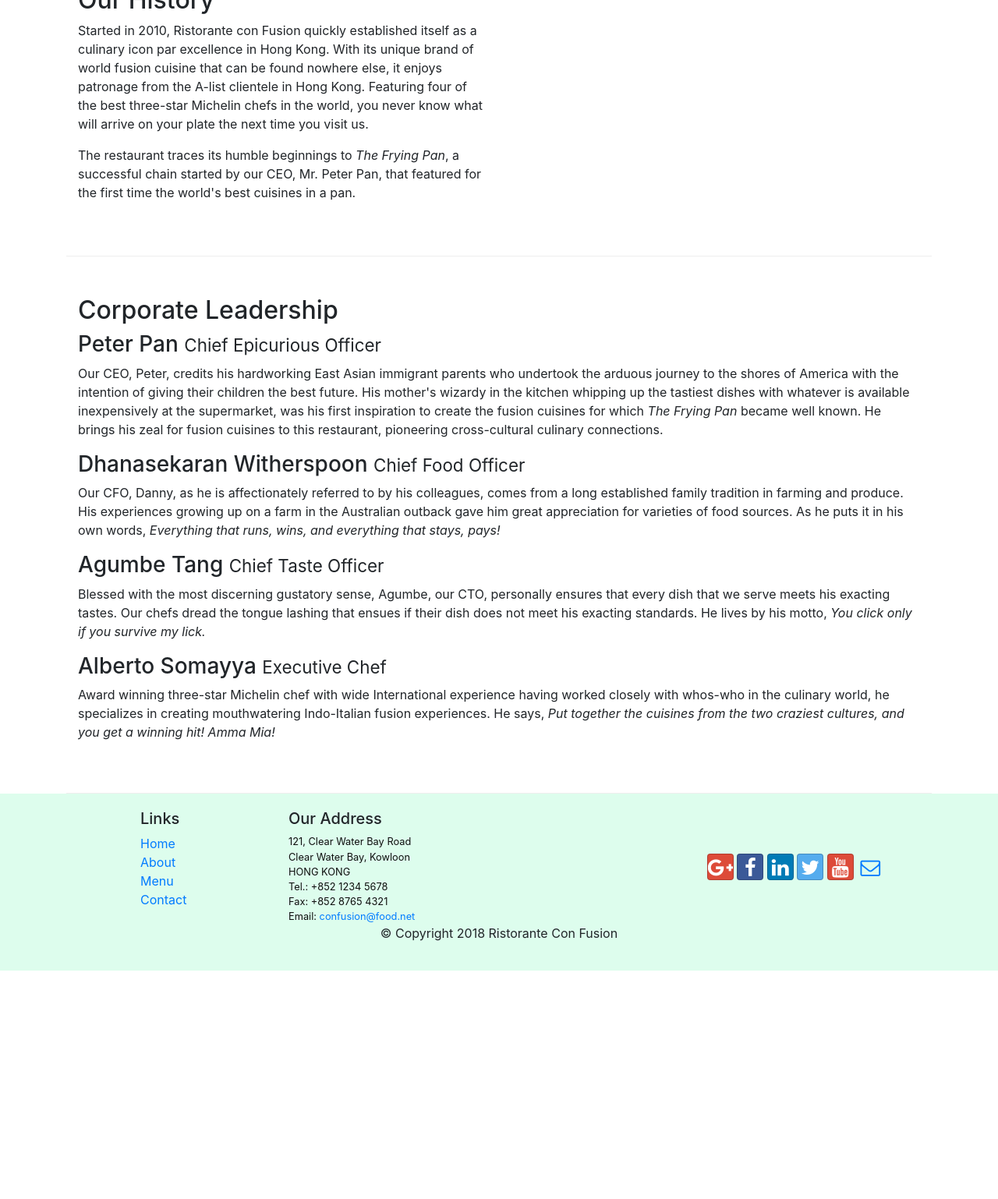
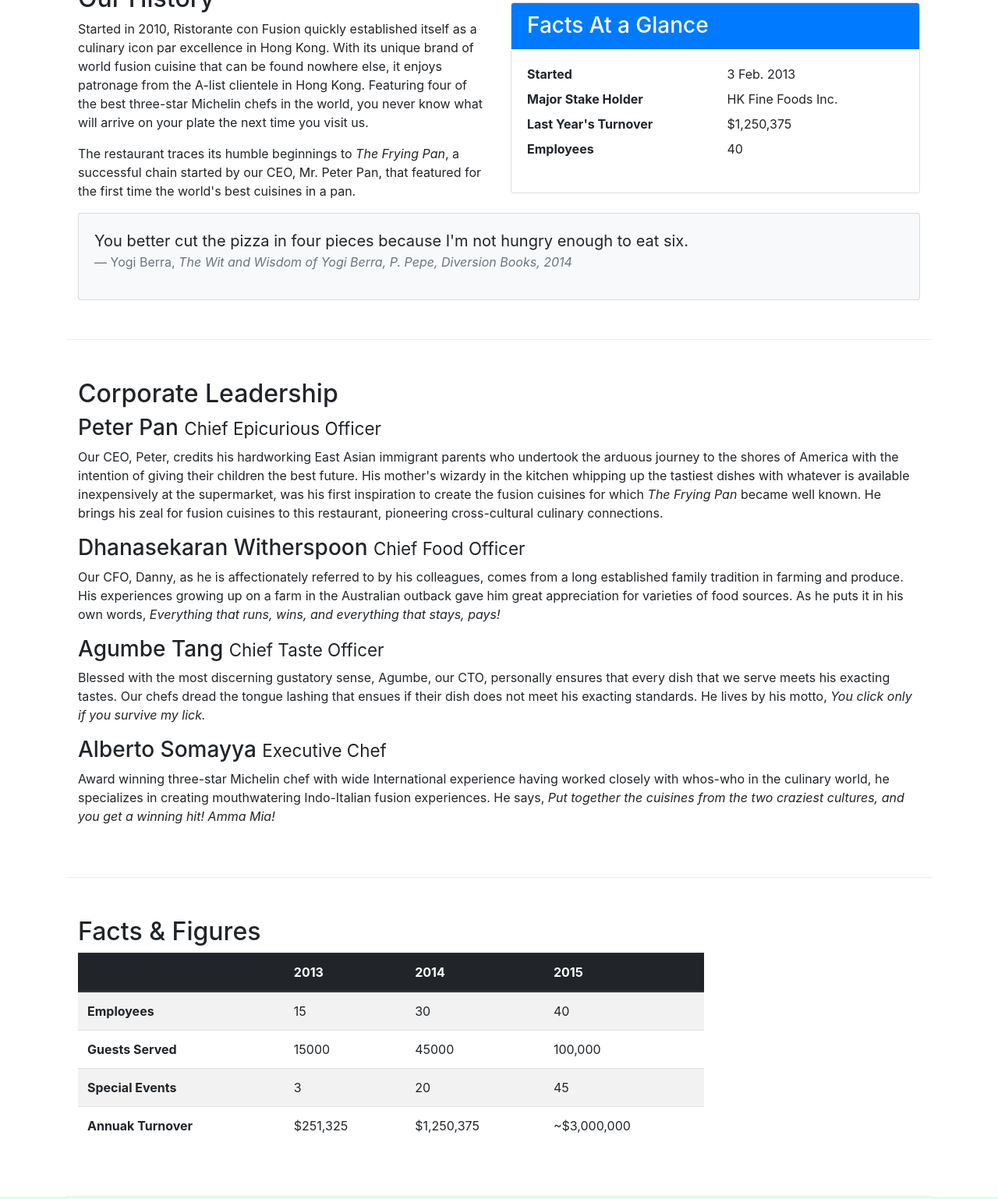
Before and after one commit to aliataf/conFusion, a website: page aboutus.html in a window 1280 px wide. Shown: the part 536-2074 px from the top of the page at 78% size. Before the commit the page ends 1781 px from the top, so only its background shows below. Drawn offline with nearby package versions, Linux system fonts and the light colour scheme.

Commit message:
Tables and Cards

```diff
--- a/aboutus.html
+++ b/aboutus.html
@@ -66,7 +66,34 @@
                 <p>Started in 2010, Ristorante con Fusion quickly established itself as a culinary icon par excellence in Hong Kong. With its unique brand of world fusion cuisine that can be found nowhere else, it enjoys patronage from the A-list clientele in Hong Kong.  Featuring four of the best three-star Michelin chefs in the world, you never know what will arrive on your plate the next time you visit us.</p>
                 <p>The restaurant traces its humble beginnings to <em>The Frying Pan</em>, a successful chain started by our CEO, Mr. Peter Pan, that featured for the first time the world's best cuisines in a pan.</p>
             </div>
-            <div>
+            <div class="col-12 col-sm-6">
+                <div class="card">
+                    <h3 class="card-header bg-primary text-white">Facts At a Glance</h3>
+                    <div class="card-body">
+                        <dl class="row">
+                            <dt class="col-6">Started</dt>
+                            <dd class="col-6">3 Feb. 2013</dd>
+                            <dt class="col-6">Major Stake Holder</dt>
+                            <dd class="col-6">HK Fine Foods Inc.</dd>
+                            <dt class="col-6">Last Year's Turnover</dt>
+                            <dd class="col-6">$1,250,375</dd>
+                            <dt class="col-6">Employees</dt>
+                            <dd class="col-6">40</dd>
+                        </dl>
+                    </div>
+                </div>
+            </div>
+            <div class="col-12">
+                <div class="card card-body bg-light">
+                    <blockquote class="blockquote">
+                        <p class="mb-0">You better cut the pizza in four pieces because I'm not hungry enough to eat six.</p>
+                        <footer class="blockquote-footer">Yogi Berra,
+                            <cite title="Source Title">
+                                The Wit and Wisdom of Yogi Berra, P. Pepe, Diversion Books, 2014
+                            </cite>
+                        </footer>
+                    </blockquote>
+                </div>
             </div>
         </div>
 
@@ -83,7 +110,50 @@
                 <p class="d-none d-sm-block">Award winning three-star Michelin chef with wide International experience having worked closely with whos-who in the culinary world, he specializes in creating mouthwatering Indo-Italian fusion experiences. He says, <em>Put together the cuisines from the two craziest cultures, and you get a winning hit! Amma Mia!</em></p>
             </div>
        </div>
-
+       <div class="row row-content">
+           <div class="col-12 col-sm-9">
+               <h2>Facts &amp; Figures</h2>
+               <div class="table-responsive">
+                   <table class="table table-striped">
+                       <thead class="thead-dark">
+                           <tr>
+                               <th>&nbsp;</th>
+                               <th>2013</th>
+                               <th>2014</th>
+                               <th>2015</th>
+                           </tr>
+                       </thead>
+                       <tbody>
+                           <tr>
+                               <th>Employees</th>
+                               <td>15</td>
+                               <td>30</td>
+                               <td>40</td>
+                           </tr>
+                           <tr>
+                               <th>Guests Served</th>
+                               <td>15000</td>
+                               <td>45000</td>
+                               <td>100,000</td>
+                           </tr>
+                           <tr>
+                               <th>Special Events</th>
+                               <td>3</td>
+                               <td>20</td>
+                               <td>45</td>
+                           </tr>
+                           <tr>
+                               <th>Annuak Turnover</th>
+                               <td>$251,325</td>
+                               <td>$1,250,375</td>
+                               <td>~$3,000,000</td>
+                           </tr>
+                       </tbody>
+                   </table>
+               </div>
+           </div>
+           <div class="col-12 col-sm-3"></div>
+       </div>
     </div>
 
     <footer class="footer">
```
Also changed, not shown: contactus.html (+1 -1 lines).
